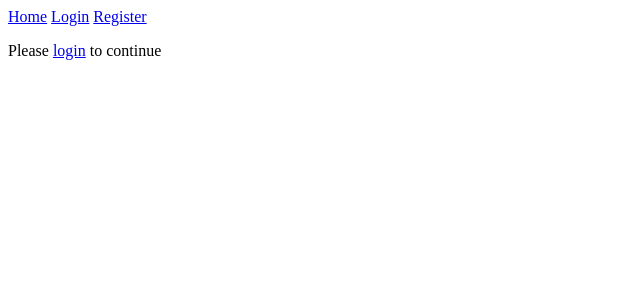
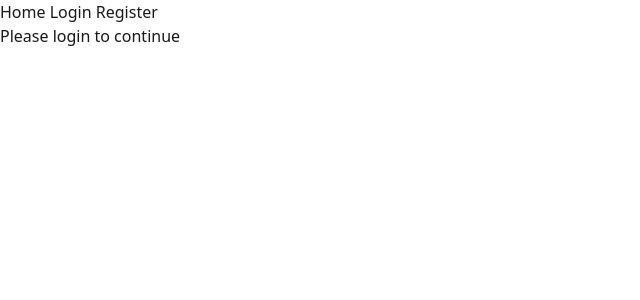
Before and after one commit to sidelkins/gains, a SvelteKit app in the folder web/: page / in a window 1280 px wide. Shown: the top 300 px of the page, without its empty margins (0-640 px from the left). Built offline with nearby package versions, Linux system fonts and the light colour scheme.

Commit message:
add daisyui v5 beta

```diff
--- a/web/src/app.css
+++ b/web/src/app.css
@@ -1 +1,2 @@
-@import 'tailwindcss'
+@import "tailwindcss";
+@plugin "daisyui";
--- a/web/vite.config.ts
+++ b/web/vite.config.ts
@@ -1,7 +1,7 @@
 import tailwindcss from "@tailwindcss/vite";
-import { sveltekit } from '@sveltejs/kit/vite';
-import { defineConfig } from 'vite';
+import { sveltekit } from "@sveltejs/kit/vite";
+import { defineConfig } from "vite";
 
 export default defineConfig({
-	plugins: [sveltekit(), tailwindcss()]
+  plugins: [tailwindcss(), sveltekit()],
 });
```
Also changed, not shown: web/package.json (+4 -3 lines), web/src/routes/+layout.svelte (+1 -6 lines), 1 other file (tests, documents, lock files or other folders).
